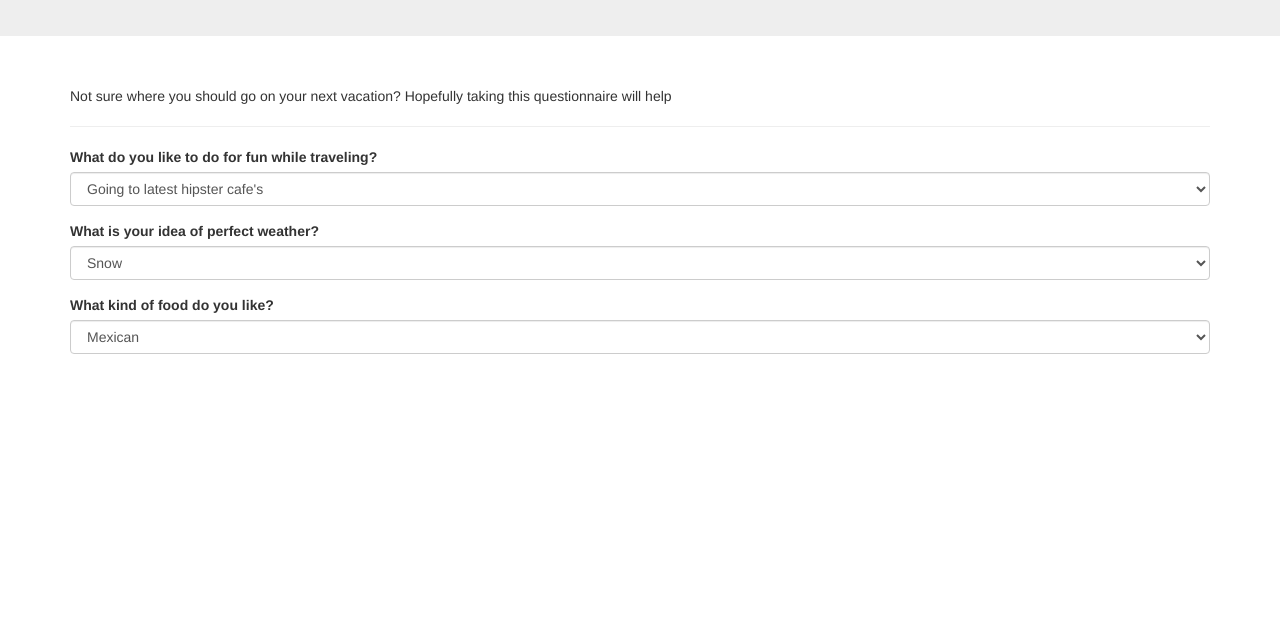
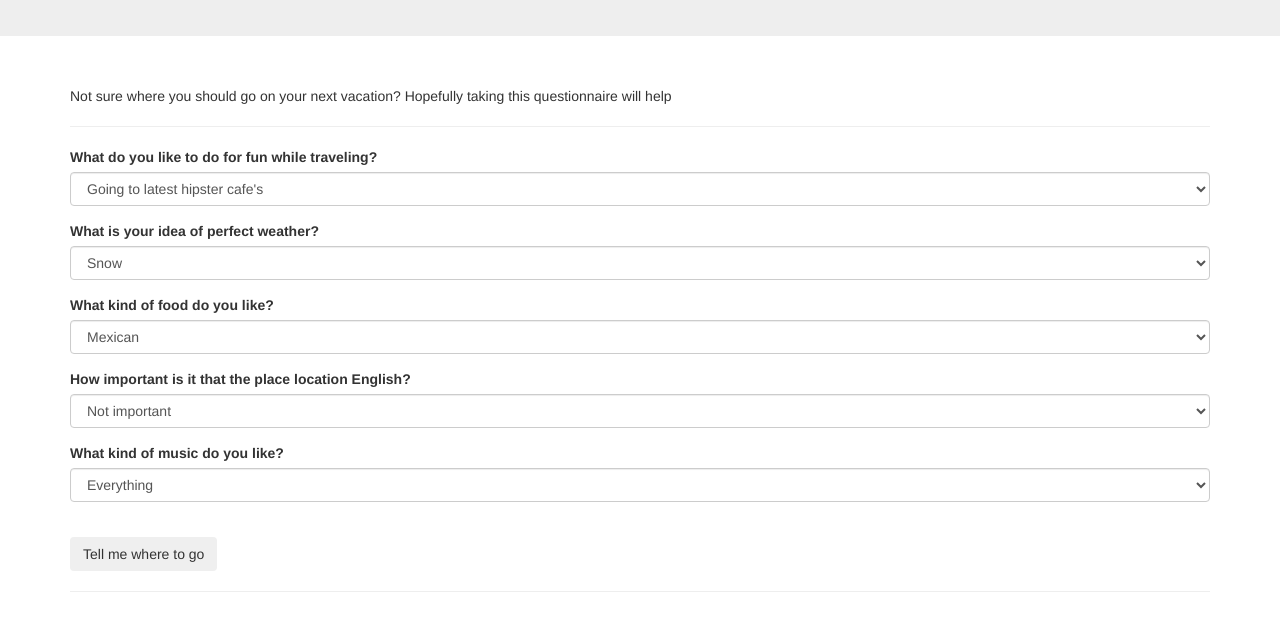
Before and after one commit to ldonald067/vacationproject, a plain HTML site: page index.html in a window 1280 px wide. Shown: the part 159-790 px from the top of the page. Drawn offline with Linux system fonts and the light colour scheme.

Commit message:
Add notravel img. Add select boxes for language and music. Add button and close form

```diff
--- a/index.html
+++ b/index.html
@@ -44,8 +44,27 @@
               <option value="1">Scandinavian</option>
             </select>
           </div>
-        </div>
+          <div class="form-group">
+            <label for="language">How important is it that the place location English?</label>
+            <select class="form-control" id="language">
+              <option value="2">Not important</option>
+              <option value="1">Somewhat important</option>
+              <option value="3">Very</option>
+            </select>
+          </div>
+          <div class="form-group">
+            <label for="music">What kind of music do you like?</label>
+            <select class="form-control" id="music">
+              <option value="3">Everything</option>
+              <option value="2">World</option>
+              <option value="1">Folk</option>
+            </select>
+          </div>
+          <br>
+          <button type="submit" class="btn inthemiddle">Tell me where to go</button>
+        </form>
+        <hr>
       </div>
-    </form>
+    </div>
   </body>
 </html>
```
Also changed, not shown: img/notravel.jpeg (added), 1 other file.
